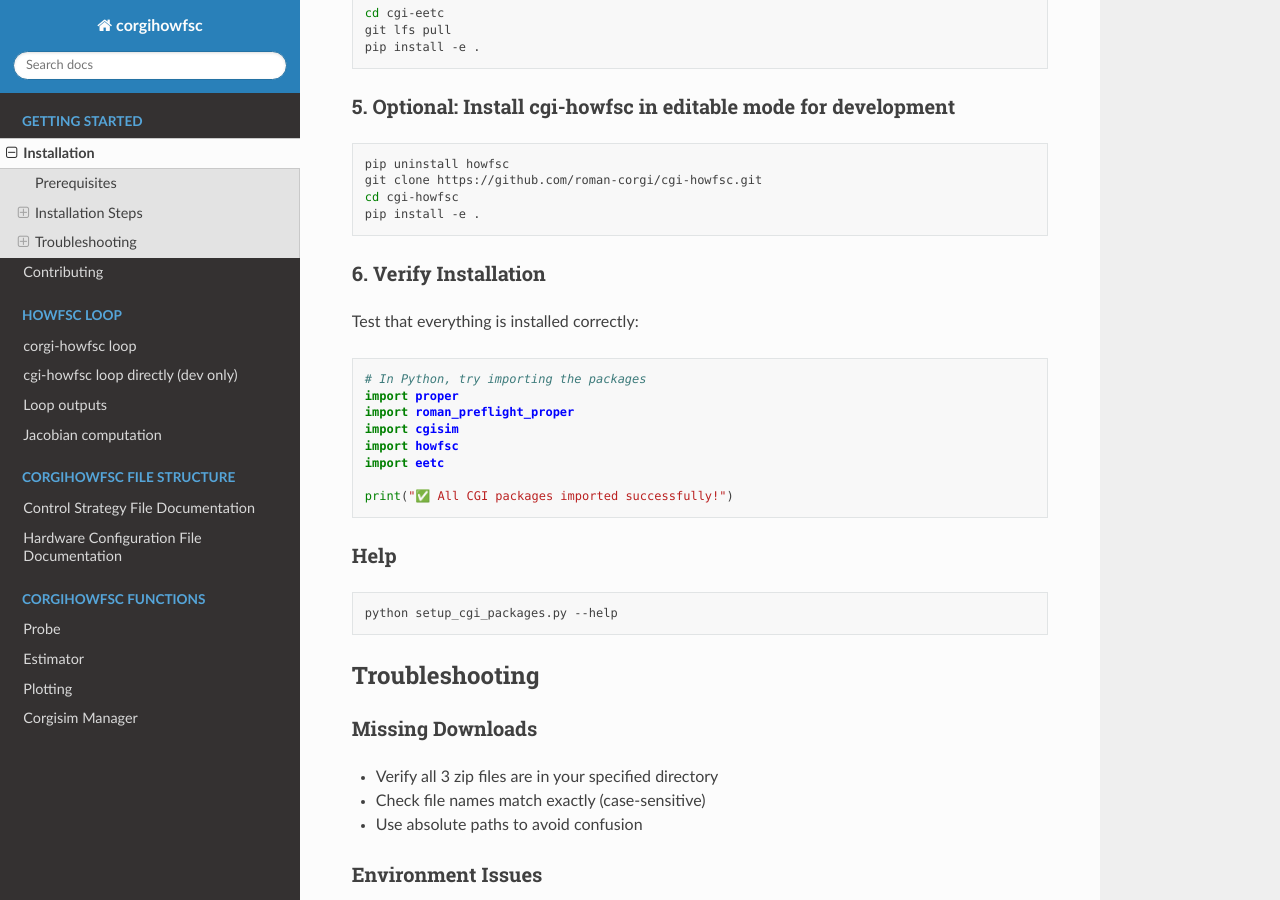
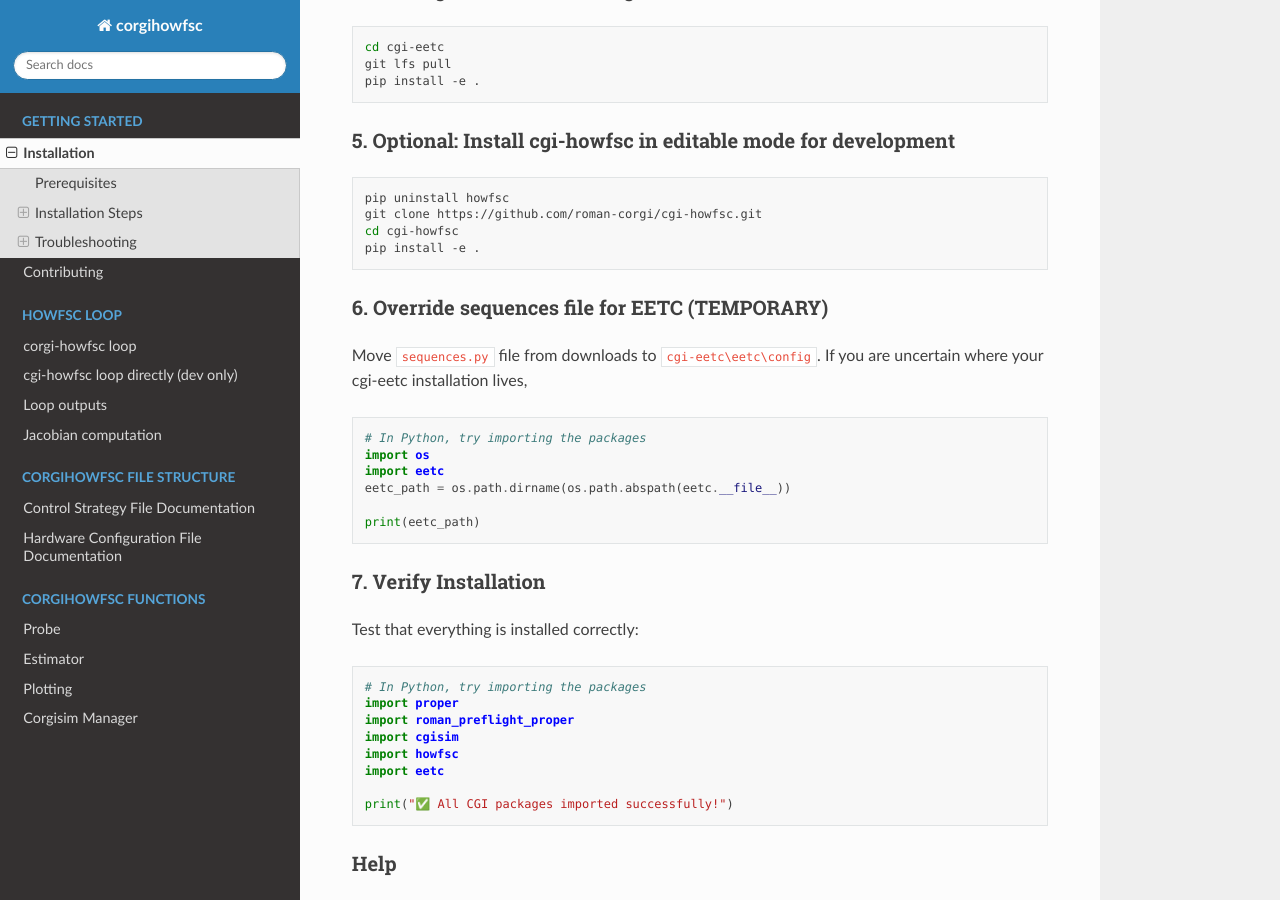
Before and after one commit to roman-corgi/corgihowfsc, a Sphinx documentation site: the page built from docs/source/installation.md, in a window 1280 px wide and 900 px high, scrolled down 1355 px. Built offline with Sphinx 7.4.7 and the Read the Docs theme 3.1.0, drawn with Linux system fonts in a browser that asks for light colours; some of the changed text lies outside the part shown.

Commit message:
updated isntallation instructions

````diff
--- a/docs/source/installation.md
+++ b/docs/source/installation.md
@@ -18,6 +18,7 @@ Download these files manually by clicking on the following links and save them t
 | `proper_v3.3.4_python.zip`                        | [Proper Library](https://sourceforge.net/projects/proper-library/files/proper_v3.3.4_python.zip/download)                              |
 | `roman_preflight_proper_public_v2.0.2_python.zip` | [Roman preflight Proper model](https://sourceforge.net/projects/cgisim/files/roman_preflight_proper_public_v2.0.2_python.zip/download) |
 | `cgisim_v4.1.zip`                                 | [CGISim](https://sourceforge.net/projects/cgisim/files/cgisim_v4.1.zip/download)                                                       |
+| `sequences.py`                                    | [corgi_ObsPlanning](https://github.com/roman-corgi/corgi_ObsPlanning/blob/main/eetc_sequences/sequences.yaml)                                               |
 
 ### 2. Clone required repositories
 
@@ -68,8 +69,19 @@ cd cgi-howfsc
 pip install -e .
 ```
 
-### 6. Verify Installation
+### 6. Override sequences file for EETC (TEMPORARY)
+Move `sequences.py` file from downloads to `cgi-eetc\eetc\config`. If you are uncertain where your cgi-eetc installation lives,
+```python
+# In Python, try importing the packages
+import os
+import eetc
+eetc_path = os.path.dirname(os.path.abspath(eetc.__file__))
 
+print(eetc_path)
+```
+
+
+### 7. Verify Installation
 Test that everything is installed correctly:
 
 ```python
````
